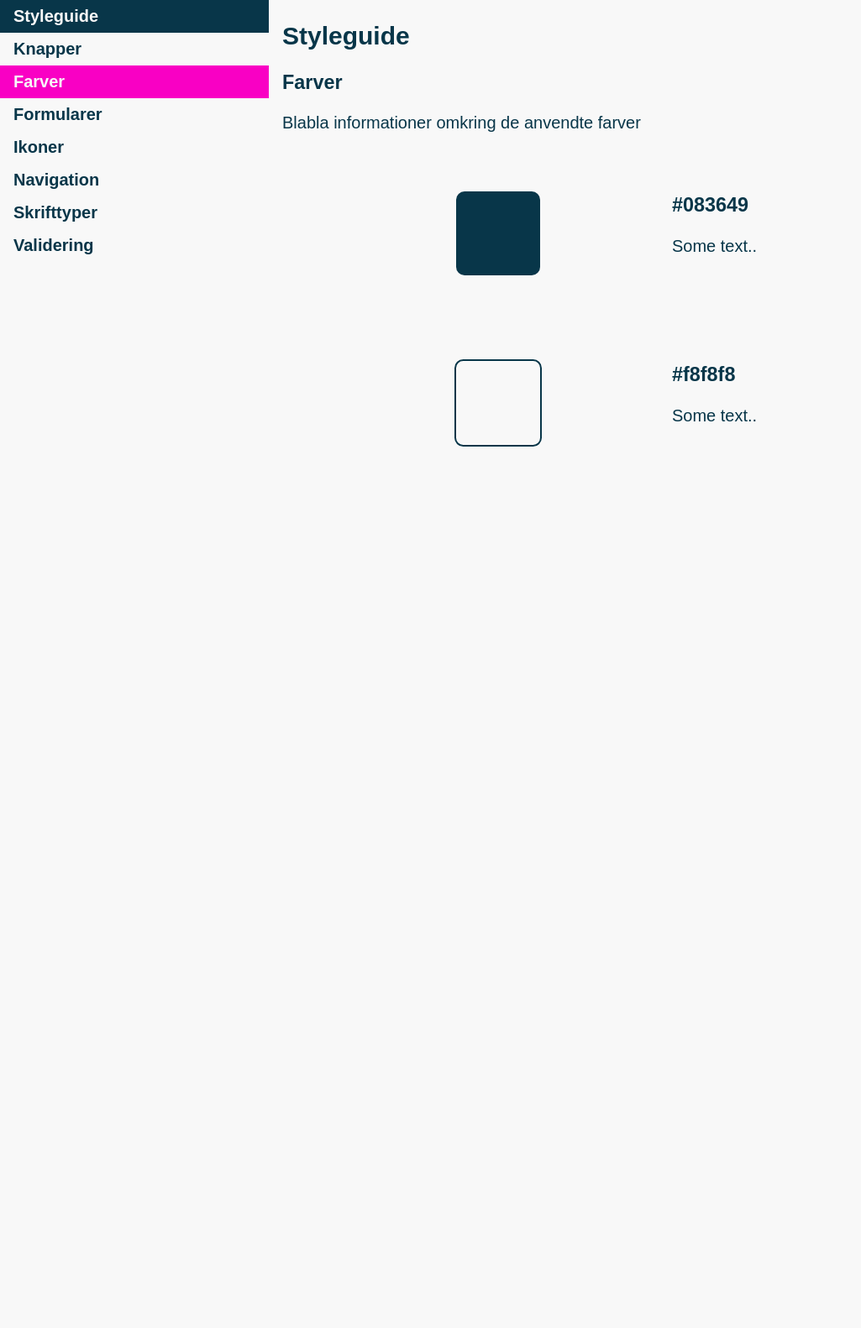
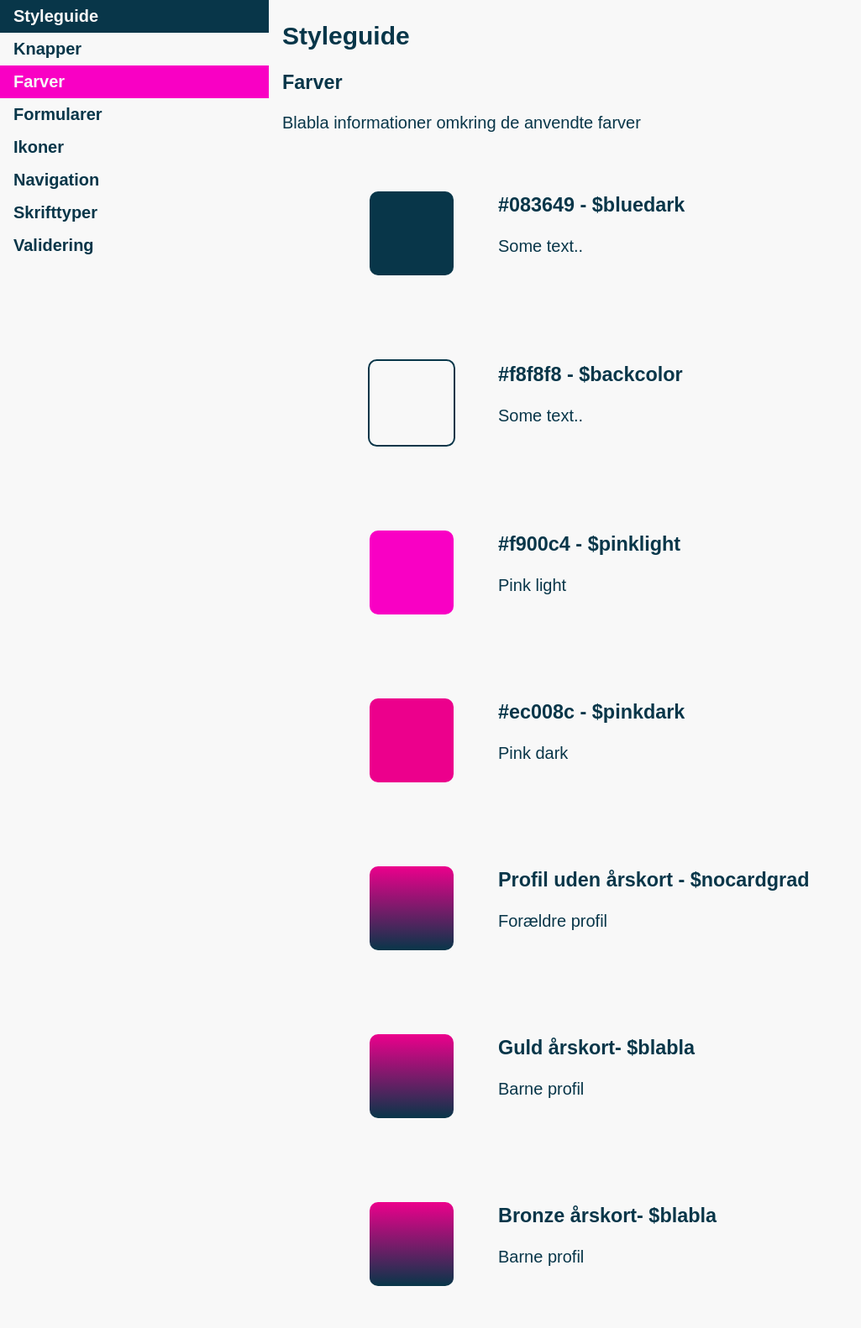
Before and after one commit to Artaey/JumpingFun, a PHP site: page /styleguide/colors.html in a window 1280 px wide. Shown: the whole page at 84% size, without its empty margins (0-1025 px from the left). Before the commit the page ends 532 px from the top, so only its background shows below. Run offline with PHP 8.4, Linux system fonts and the light colour scheme.

Commit message:
color.html næsten færdig

```diff
--- a/css/styleguide.css
+++ b/css/styleguide.css
@@ -182,11 +182,12 @@ li a:hover:not(.active) {
 /* flexbox for indhold start*/
 .column {
   float: left;
-  width: 50%;
+  width: 25%;
 }
 
 .column.right {
   justify-content: center;
+  width: 75%;
 }
 
 .row {
@@ -211,4 +212,44 @@ li a:hover:not(.active) {
   width: 100px;
   border-radius: 10%;
   margin: auto;
+}
+
+.farveboks2 {
+  background: #f900c4;
+  height: 100px;
+  width: 100px;
+  border-radius: 10%;
+  margin: auto;
+}
+
+.farveboks3 {
+  background: #ec008c;
+  height: 100px;
+  width: 100px;
+  border-radius: 10%;
+  margin: auto;
+}
+
+.farveboks4 {
+  background: linear-gradient(0deg, #083649 0%, #ec008c 100%);
+  height: 100px;
+  width: 100px;
+  border-radius: 10%;
+  margin: auto;
+}
+
+.farveboks5 {
+  background: linear-gradient(0deg, #083649 0%, #ec008c 100%);
+  height: 100px;
+  width: 100px;
+  border-radius: 10%;
+  margin: auto;
+}
+
+.farveboks6 {
+  background: linear-gradient(0deg, #083649 0%, #ec008c 100%);
+  height: 100px;
+  width: 100px;
+  border-radius: 10%;
+  margin: auto;
 }/*# sourceMappingURL=styleguide.css.map */
--- a/css/styleguide.scss
+++ b/css/styleguide.scss
@@ -47,11 +47,12 @@ body {
   /* flexbox for indhold start*/
   .column {
     float: left;
-    width: 50%;
+    width: 25%;
   }
 
   .column.right {
     justify-content: center;
+    width: 75%;
   }
 
   .row {
@@ -78,3 +79,43 @@ body {
   border-radius: 10%;
   margin: auto;
 }
+
+.farveboks2 {
+  background:$pinklight;
+  height: 100px;
+  width: 100px;
+  border-radius: 10%;
+  margin: auto;
+}
+
+.farveboks3 {
+  background:$pinkdark;
+  height: 100px;
+  width: 100px;
+  border-radius: 10%;
+  margin: auto;
+}
+
+.farveboks4 {
+  background:$nocardgrad;
+  height: 100px;
+  width: 100px;
+  border-radius: 10%;
+  margin: auto;
+}
+
+.farveboks5 {
+  background:$nocardgrad;
+  height: 100px;
+  width: 100px;
+  border-radius: 10%;
+  margin: auto;
+}
+
+.farveboks6 {
+  background:$nocardgrad;
+  height: 100px;
+  width: 100px;
+  border-radius: 10%;
+  margin: auto;
+}
--- a/styleguide/colors.html
+++ b/styleguide/colors.html
@@ -29,7 +29,7 @@
       <div class="farveboks"></div>
     </div>
     <div class="column right">
-      <h3 class="farveover">#083649</h3>
+      <h3 class="farveover">#083649 - $bluedark</h3>
       <p>Some text..</p>
        </div>
   </div>
@@ -40,11 +40,60 @@
       <div class="farveboks1"></div>
     </div>
     <div class="column right">
-      <h3 class="farveover">#f8f8f8</h3>
+      <h3 class="farveover">#f8f8f8 - $backcolor</h3>
       <p>Some text..</p>
        </div>
   </div>
 
+  <div class="row">
+    <div class="column">
+      <div class="farveboks2"></div>
+    </div>
+    <div class="column right">
+      <h3 class="farveover">#f900c4 - $pinklight</h3>
+      <p>Pink light</p>
+       </div>
+  </div>
+
+  <div class="row">
+    <div class="column">
+      <div class="farveboks3"></div>
+    </div>
+    <div class="column right">
+      <h3 class="farveover">#ec008c - $pinkdark</h3>
+      <p>Pink dark</p>
+       </div>
+  </div>
+
+  <div class="row">
+    <div class="column">
+      <div class="farveboks4"></div>
+    </div>
+    <div class="column right">
+      <h3 class="farveover">Profil uden årskort - $nocardgrad</h3>
+      <p>Forældre profil</p>
+       </div>
+  </div>
+
+  <div class="row">
+    <div class="column">
+      <div class="farveboks5"></div>
+    </div>
+    <div class="column right">
+      <h3 class="farveover">Guld årskort- $blabla</h3>
+      <p>Barne profil</p>
+       </div>
+  </div>
+
+  <div class="row">
+    <div class="column">
+      <div class="farveboks6"></div>
+    </div>
+    <div class="column right">
+      <h3 class="farveover">Bronze årskort- $blabla</h3>
+      <p>Barne profil</p>
+       </div>
+  </div>
 
 </body>
 </html>
```
Also changed, not shown: 1 other file.
